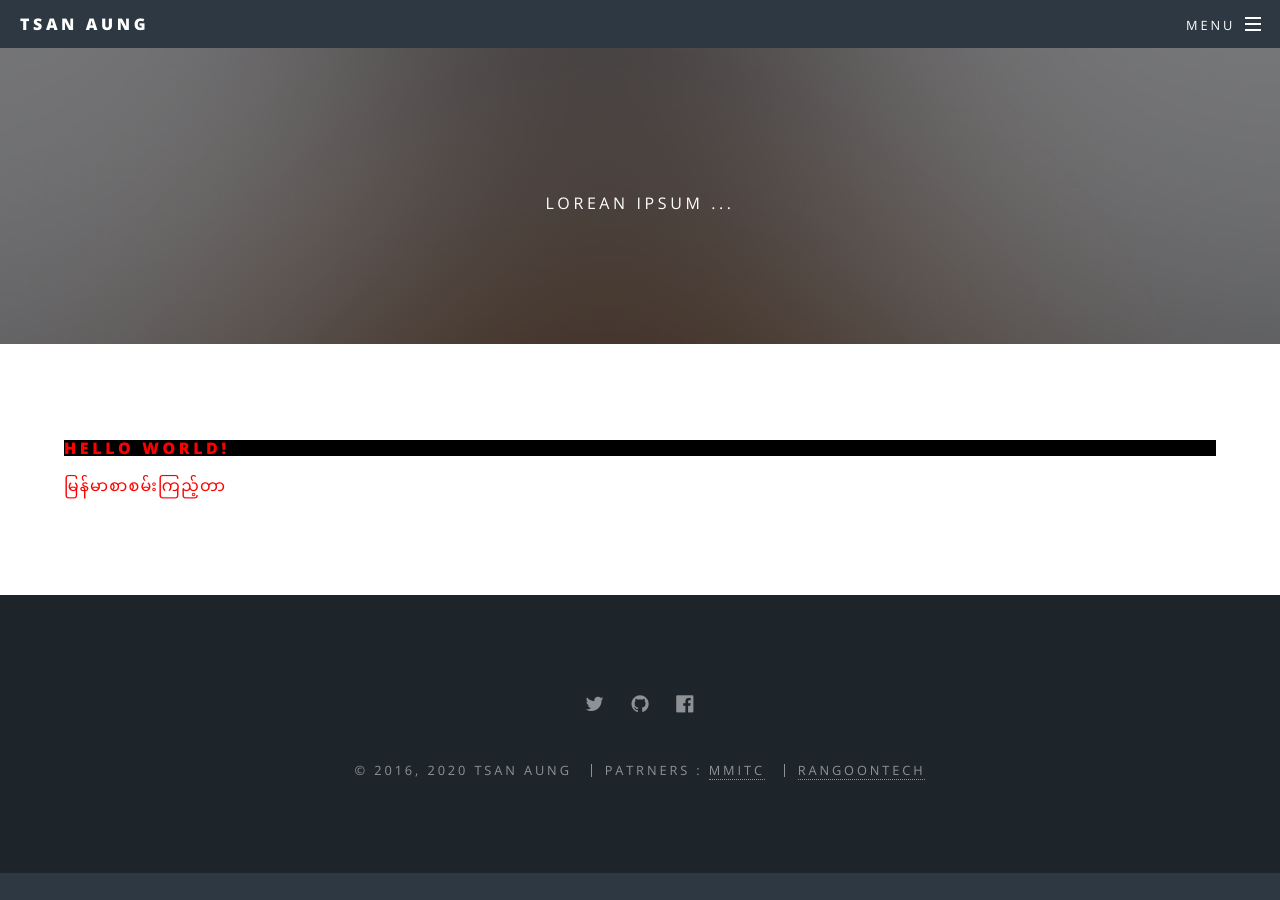
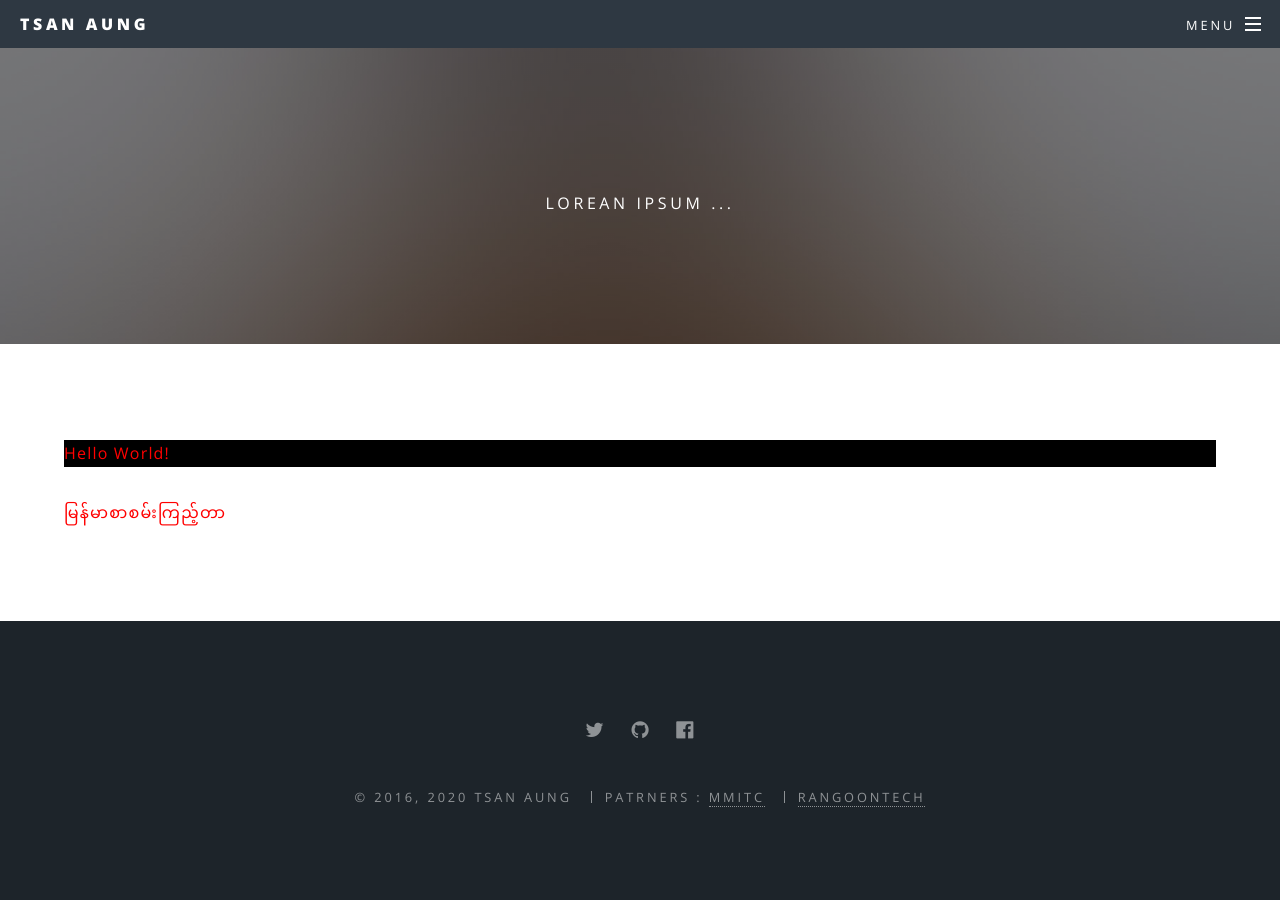
Before and after one commit to tsanaung/tsanaung.github.io, a Jekyll site: the page built from mmfonts.html, in a window 1280 px wide. Built offline with Jekyll 4.4.1, drawn with Linux system fonts in a browser that asks for light colours.

Commit message:
Update mmfonts.html

```diff
--- a/mmfonts.html
+++ b/mmfonts.html
@@ -3,6 +3,6 @@ layout: page
 ---
 
 <section class="mmsagar">
-  <h1 class="testfontc">Hello World!</h1>
+  <p class="testfontc">Hello World!</p>
   <p style="color: red; font-family: "MMSagar"; src: url("http://smellthedust.com/wp-content/themes/cdn/fonts/MMSagar.ttf") format("truetype");"> မြန်မာစာစမ်းကြည့်တာ </p>
 </section>
```
